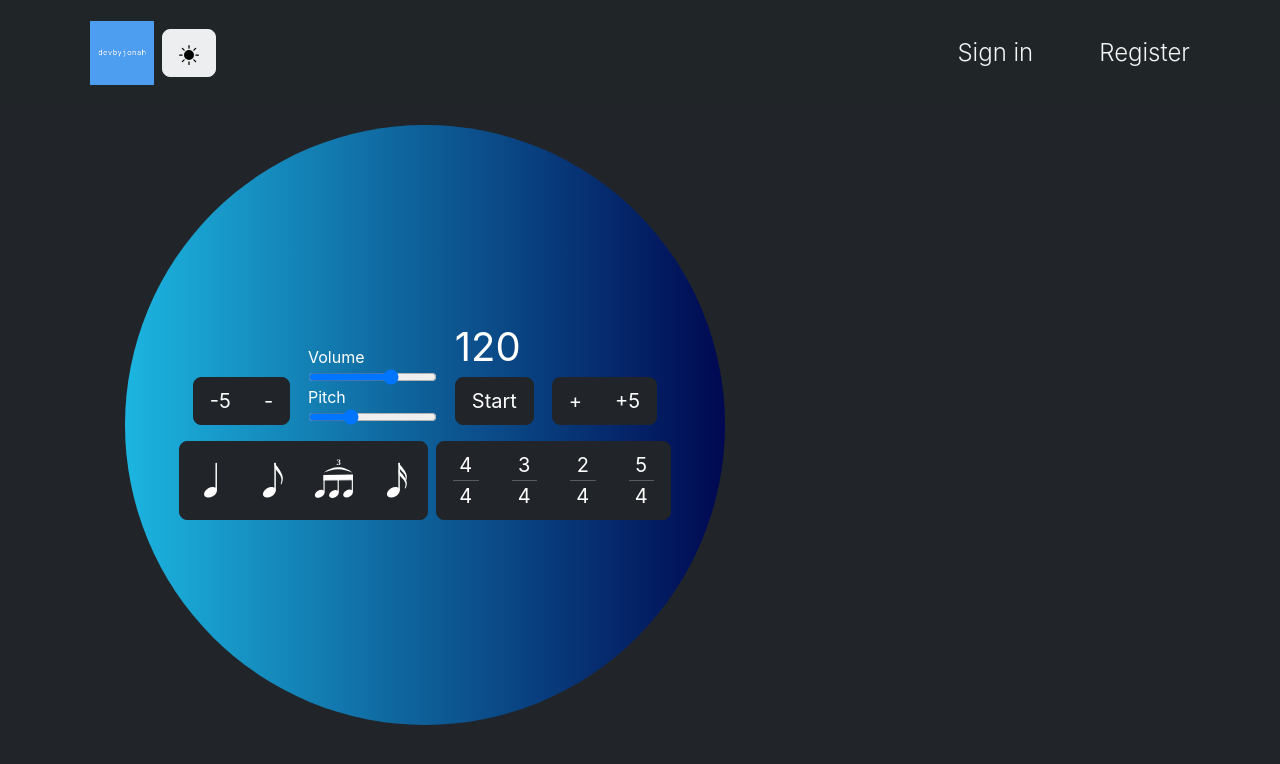
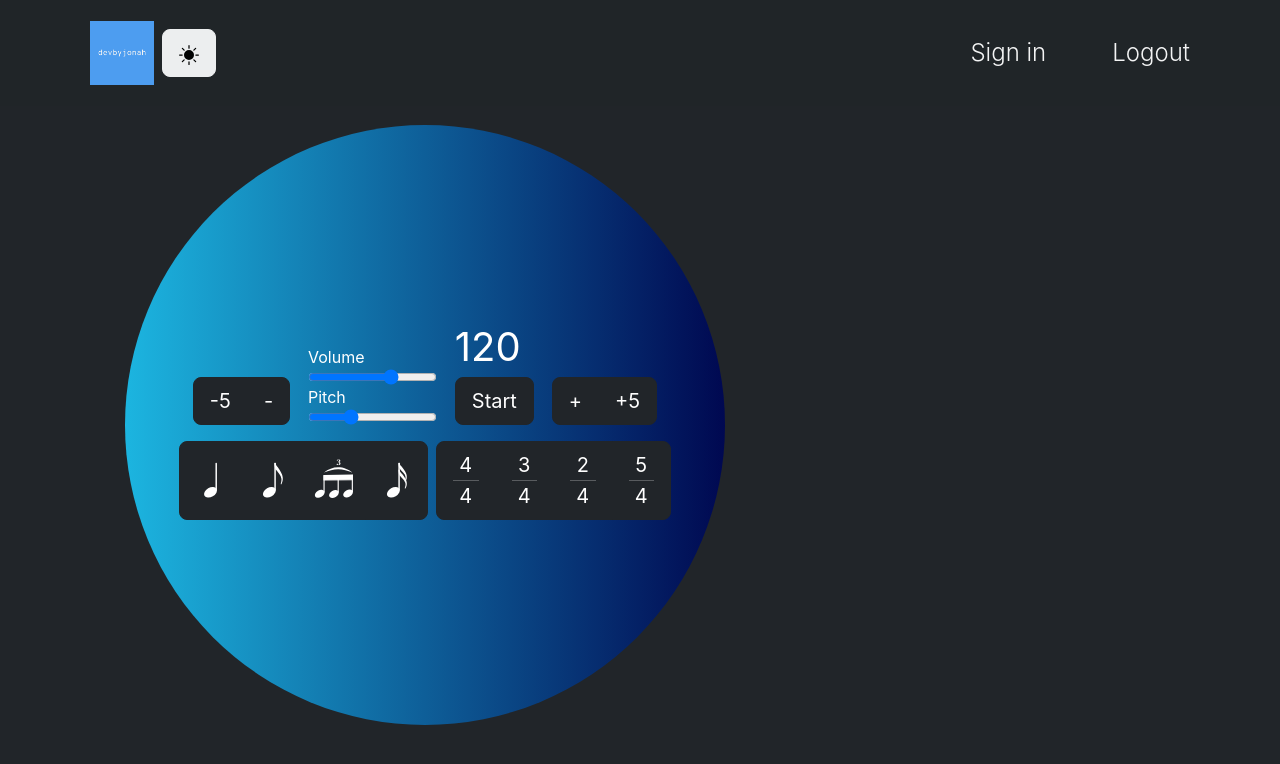
Before and after one commit to devbyjonah/metronome, a React (Create React App) app: page / in a window 1280 px wide. Shown: the top 764 px of the page. Built offline with nearby package versions, Linux system fonts and the light colour scheme.

Commit message:
moved express api into react repo

```diff
--- a/package.json
+++ b/package.json
@@ -15,7 +15,7 @@
   },
   "scripts": {
     "start": "react-scripts start",
-    "build": "react-scripts build",
+    "build": "BUILD_PATH='./metronomeAPI/build' react-scripts build",
     "test": "react-scripts test",
     "eject": "react-scripts eject"
   },
--- a/src/App.js
+++ b/src/App.js
@@ -1,7 +1,7 @@
 import Metronome from "./components/metronome/Metronome";
 import Header from "./components/Header";
 
-import { useEffect, useContext } from "react";
+import { useContext } from "react";
 
 import { DarkModeContext } from "./context/DarkModeContext";
 
--- a/src/components/Header.js
+++ b/src/components/Header.js
@@ -36,15 +36,15 @@ export default function Header() {
 					>
 						<Nav.Link
 							className="fs-4 fw-light text-reset"
-							href="/#home"
+							href="/auth/login"
 						>
 							Sign in
 						</Nav.Link>
 						<Nav.Link
 							className="fs-4 fw-light text-reset"
-							href="/#contact"
+							href="/auth/logout"
 						>
-							Register
+							Logout
 						</Nav.Link>
 					</Nav>
 				</Navbar.Collapse>
```
Also changed, not shown: 1 other file (tests, documents, lock files or other folders).
